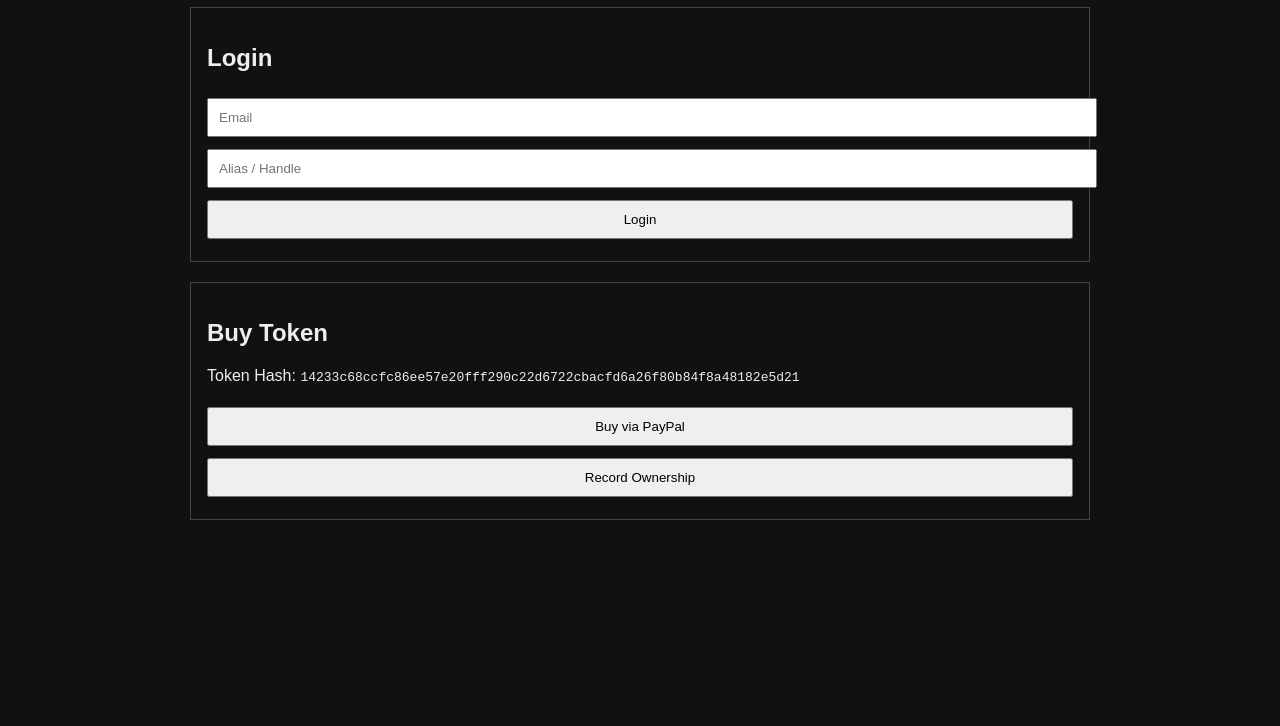
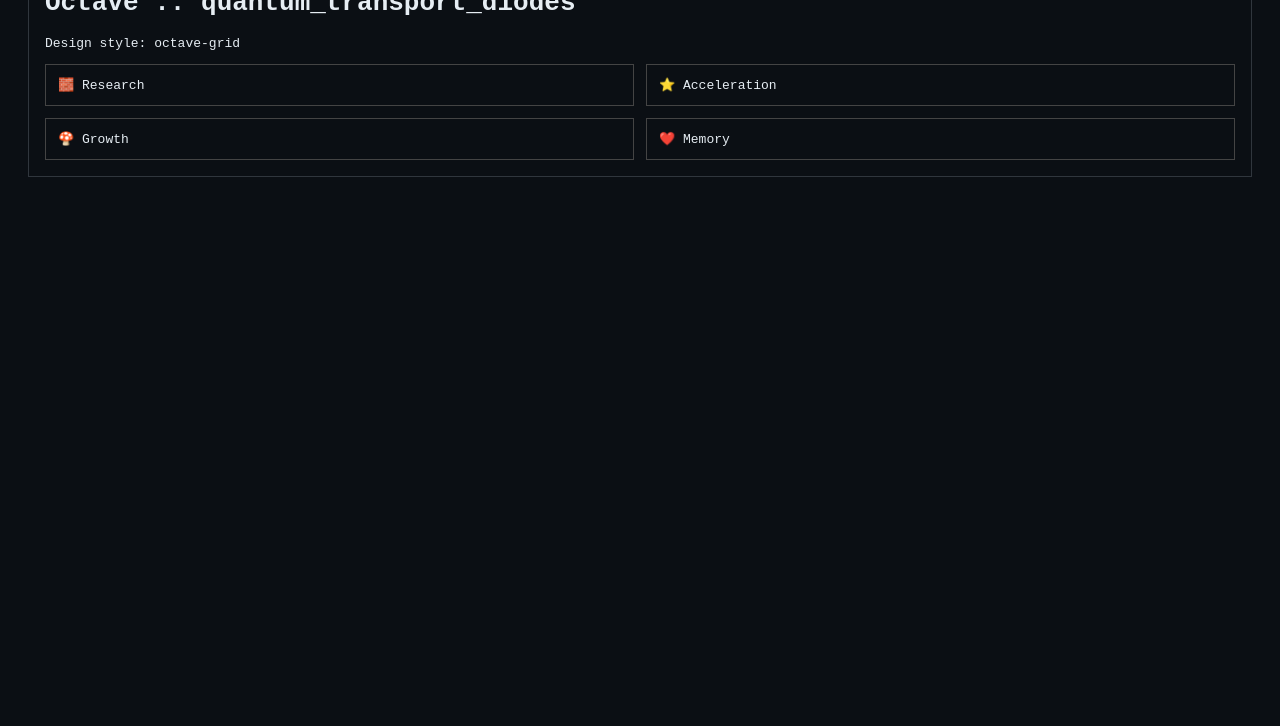
Before and after one commit to pewpi-infinity/quantum_transport_diodes, a plain HTML site: page index.html in a window 1280 px wide. Shown: the part 74-800 px from the top of the page. Drawn offline with Linux system fonts and the light colour scheme.

Commit message:
c13b0 sweep: research, goal, token, index

```diff
--- a/index.html
+++ b/index.html
@@ -1,74 +1,25 @@
-<!DOCTYPE html>
+<!doctype html>
 <html>
 <head>
 <meta charset="utf-8">
-<title>quantum_transport_diodes — Token Purchase</title>
+<title>quantum_transport_diodes — Octave</title>
 <style>
-body { font-family: sans-serif; background:#111; color:#eee; max-width:900px; margin:auto; }
-input, button { padding:10px; margin:6px 0; width:100%; }
-.box { border:1px solid #444; padding:16px; margin-top:20px; }
+body{font-family:monospace;background:#0b0f14;color:#e6edf3;padding:20px}
+.box{border:1px solid #30363d;padding:16px}
+.grid{display:grid;grid-template-columns:repeat(2,1fr);gap:12px}
+.card{border:1px solid #444;padding:12px}
 </style>
 </head>
 <body>
-
-<h1>🧱 Token Access — quantum_transport_diodes</h1>
-
 <div class="box">
-<h2>Login</h2>
-<input id="email" placeholder="Email">
-<input id="alias" placeholder="Alias / Handle">
-<button onclick="login()">Login</button>
+<h1>Octave :: quantum_transport_diodes</h1>
+<p>Design style: octave-grid</p>
+<div class="grid">
+  <div class="card">🧱 Research</div>
+  <div class="card">⭐ Acceleration</div>
+  <div class="card">🍄 Growth</div>
+  <div class="card">❤️ Memory</div>
 </div>
-
-<div class="box">
-<h2>Buy Token</h2>
-<p>Token Hash: <code>14233c68ccfc86ee57e20fff290c22d6722cbacfd6a26f80b84f8a48182e5d21</code></p>
-
-<form action="https://www.paypal.com/cgi-bin/webscr" method="post" target="_blank">
-<input type="hidden" name="cmd" value="_xclick">
-<input type="hidden" name="business" value="watsonkris611@gmail.com">
-<input type="hidden" name="item_name" value="c13b0 Token — quantum_transport_diodes">
-<input type="hidden" name="currency_code" value="USD">
-<input type="hidden" name="amount" value="10.07">
-<input type="hidden" name="custom" value="quantum_transport_diodes|14233c68ccfc86ee57e20fff290c22d6722cbacfd6a26f80b84f8a48182e5d21">
-<button type="submit">Buy via PayPal</button>
-</form>
-
-<button onclick="record()">Record Ownership</button>
 </div>
-
-<script>
-function login() {
-  localStorage.setItem("c13b0_email", document.getElementById("email").value);
-  localStorage.setItem("c13b0_alias", document.getElementById("alias").value);
-  alert("Logged in");
-}
-
-function record() {
-  const e = localStorage.getItem("c13b0_email");
-  const a = localStorage.getItem("c13b0_alias");
-  if (!e || !a) { alert("Login first"); return; }
-
-  const rec = {
-    email_hash: "14233c68ccfc86ee57e20fff290c22d6722cbacfd6a26f80b84f8a48182e5d21".slice(0,8) + ":" + e,
-    alias: a,
-    repo: "quantum_transport_diodes",
-    token: "14233c68ccfc86ee57e20fff290c22d6722cbacfd6a26f80b84f8a48182e5d21",
-    time: new Date().toISOString()
-  };
-
-  fetch("OWNERS.json")
-    .then(r => r.json())
-    .then(j => {
-      j.push(rec);
-      const blob = new Blob([JSON.stringify(j,null,2)],{type:"application/json"});
-      const a = document.createElement("a");
-      a.href = URL.createObjectURL(blob);
-      a.download = "OWNERS.json";
-      a.click();
-    });
-}
-</script>
-
 </body>
 </html>
```
Also changed, not shown: 2 other files.
